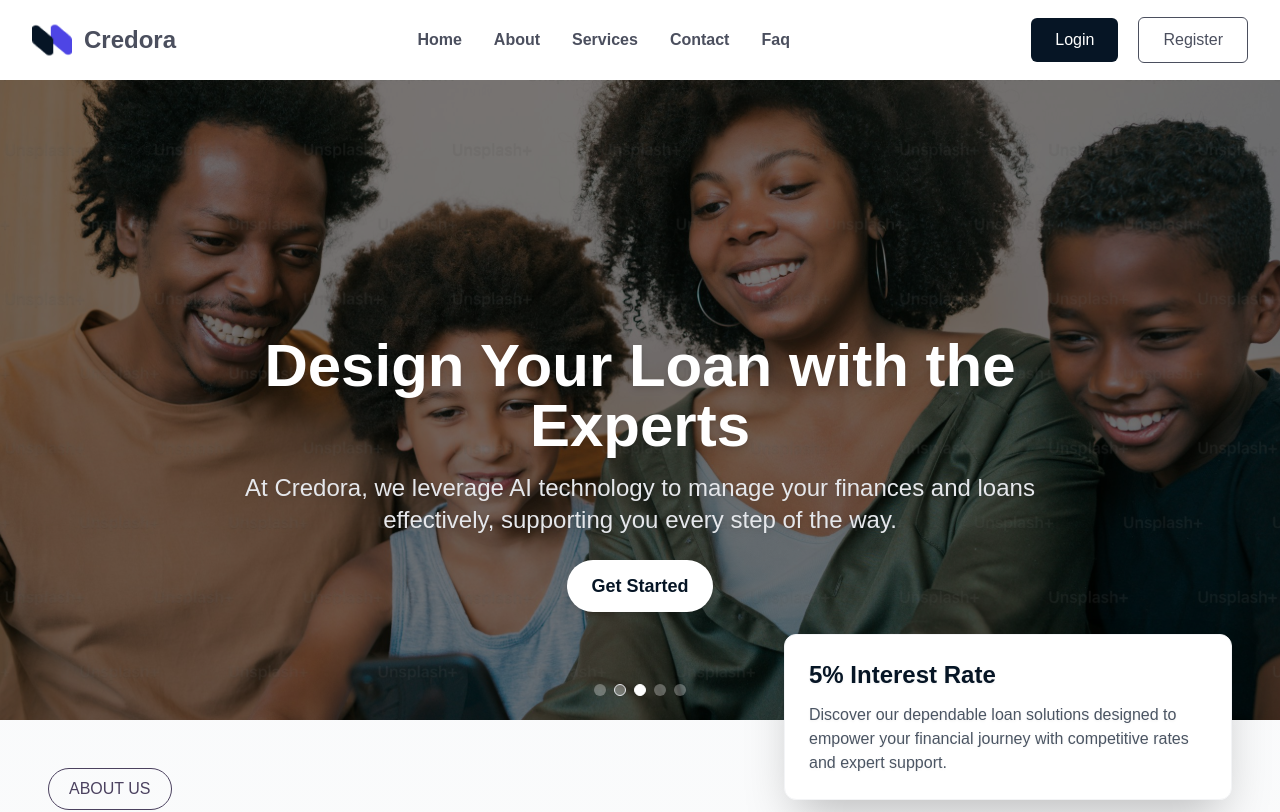
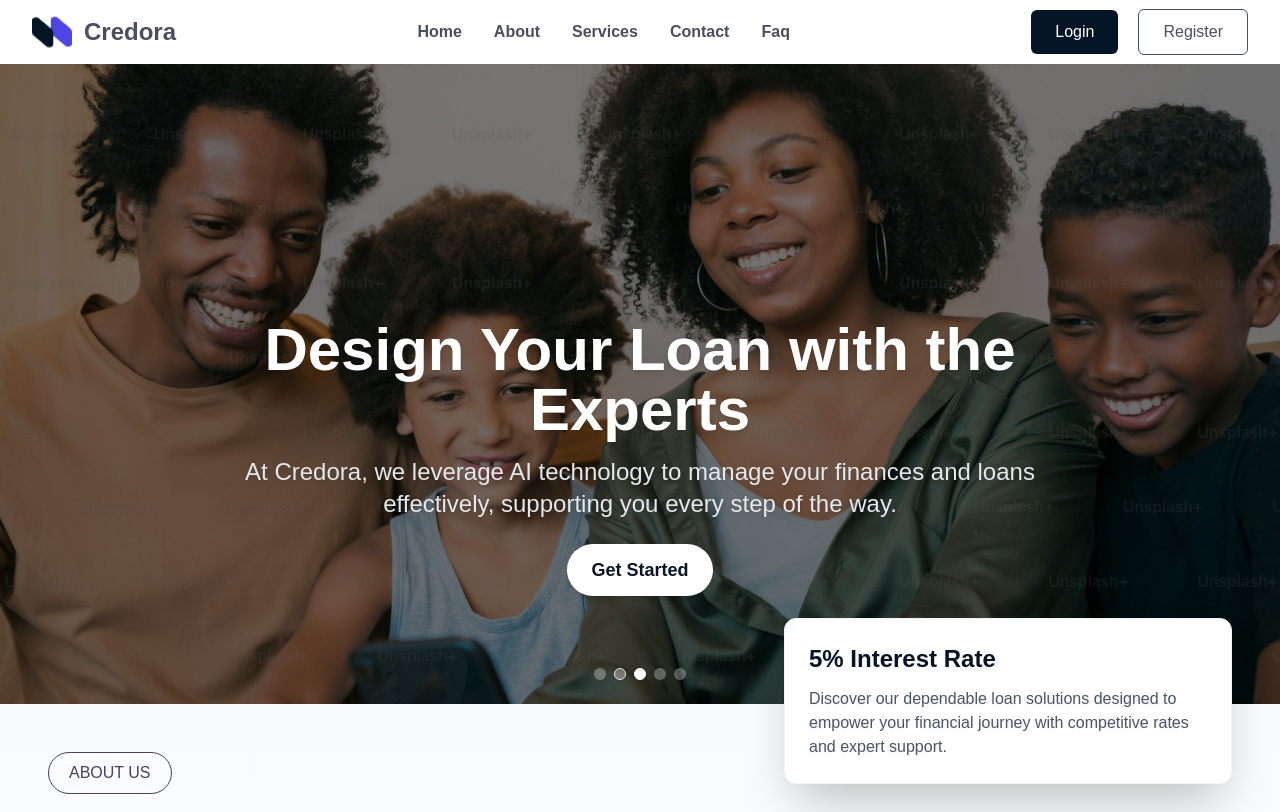
Before and after one commit to KOlivier2119/credora, a Next.js app: page / in a window 1280 px wide. Shown: the top 812 px of the page. Built offline with nearby package versions, Linux system fonts and the light colour scheme.

Commit message:
remove padding on the navbar.

```diff
--- a/components/Navbar.tsx
+++ b/components/Navbar.tsx
@@ -14,7 +14,7 @@ const Navbar = () => {
   ];
 
   return (
-    <nav className="w-full bg-white shadow-md py-2">
+    <nav className="w-full bg-white shadow-md">
       <div className="max-w-7xl mx-auto px-4 sm:px-6 lg:px-8">
         <div className="flex justify-between items-center h-16">
           {/* Logo Section */}
```
